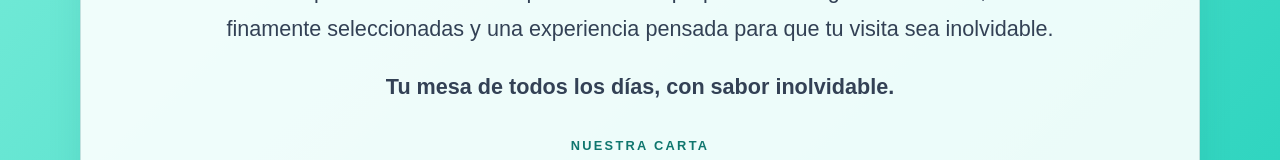
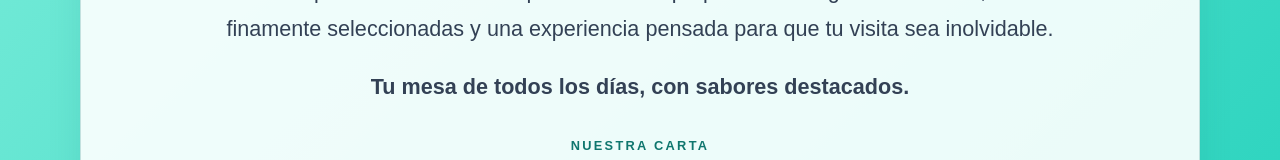
Before and after one commit to lu-developer476/La-Buena-Mesa, a React (Vite) app: page / in a window 1280 px wide. Shown: the part 323-483 px from the top of the page. Built offline with nearby package versions, Linux system fonts and the light colour scheme.

Commit message:
Update hero slogan copy (#6)

```diff
--- a/src/App.tsx
+++ b/src/App.tsx
@@ -67,7 +67,7 @@ export default function App() {
               En este espacio vas a encontrar platos caseros preparados con gran dedicación, bebidas
               finamente seleccionadas y una experiencia pensada para que tu visita sea inolvidable.
             </p>
-            <p className="hero-slogan">Tu mesa de todos los días, con sabor inolvidable.</p>
+            <p className="hero-slogan">Tu mesa de todos los días, con sabores destacados.</p>
 
             <div className="section-heading">
               <span className="eyebrow">Nuestra carta</span>
```
